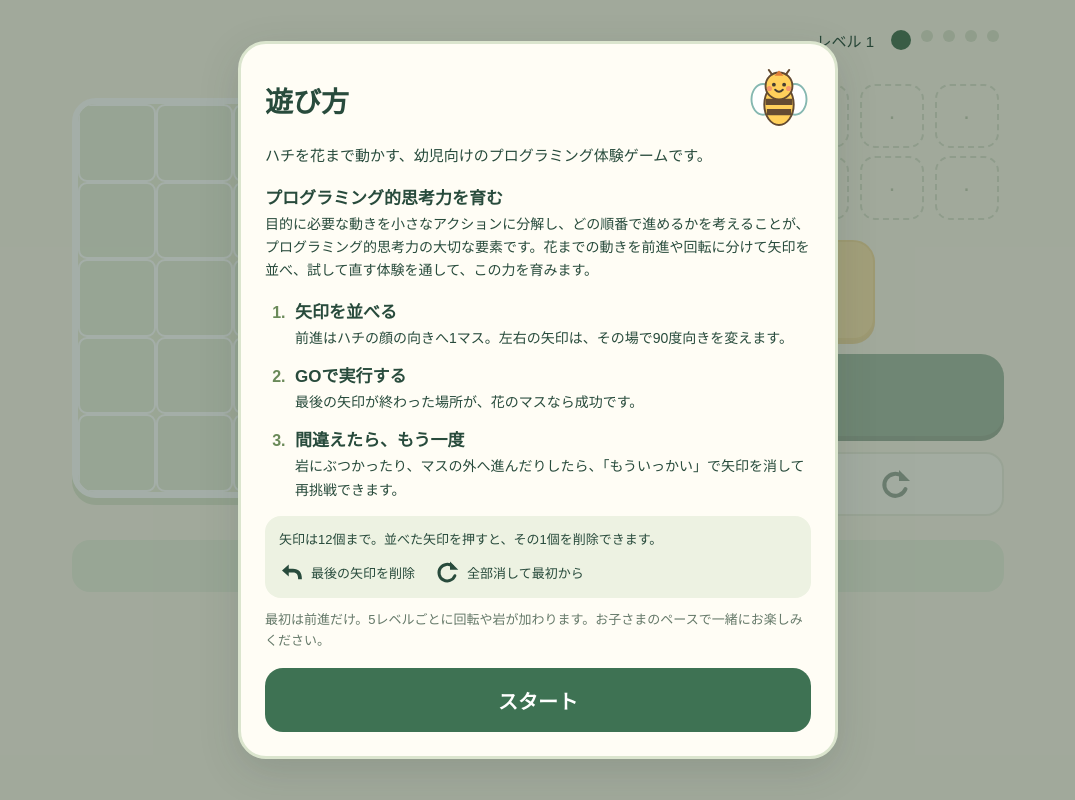
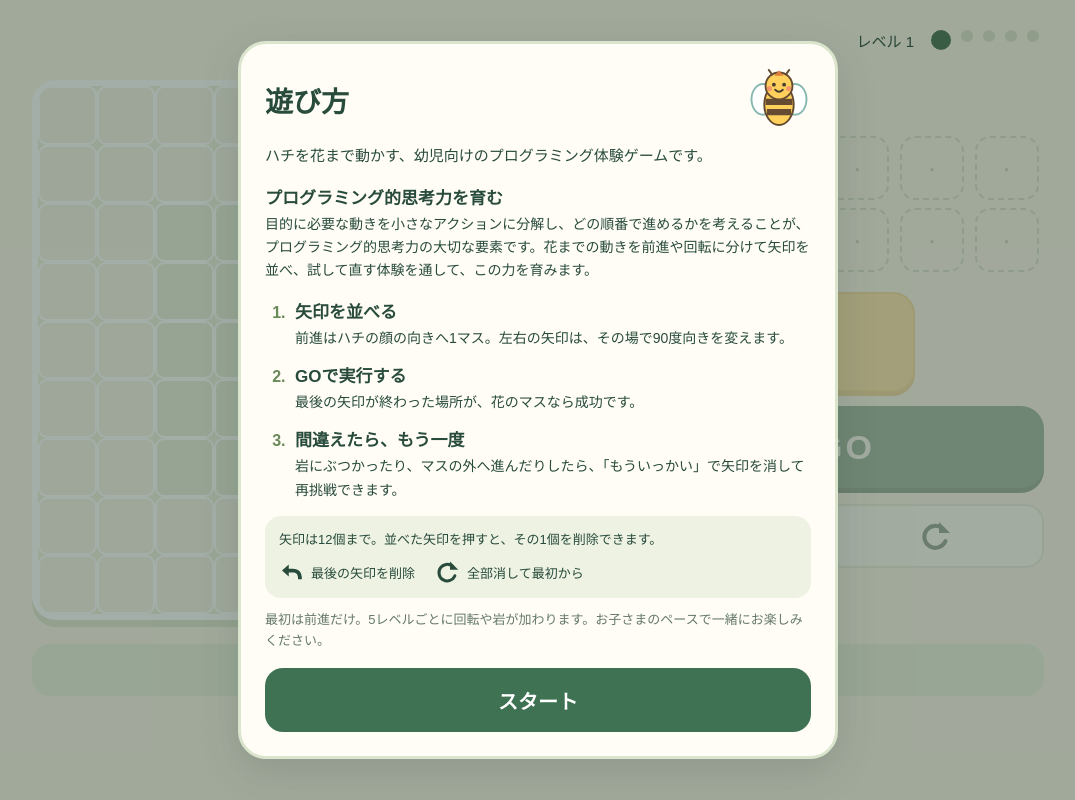
Before and after one commit to a2h1r0/baby-programming, a plain HTML site: page bee-and-flower/index.html in a window 1280 px wide. Shown: the whole page, without its empty margins (102-1177 px from the left). Drawn offline with Linux system fonts and the light colour scheme.

Commit message:
Move result dialog to the control panel and add a two-cell margin around the board

```diff
--- a/bee-and-flower/index.html
+++ b/bee-and-flower/index.html
@@ -38,7 +38,7 @@ svg { display: block; }
 .intro-tool svg { width: 24px; height: 24px; margin-right: 8px; }
 .intro-note { margin: 0 0 16px; color: #657969; font-size: 13px; line-height: 1.6; }
 .intro-start { width: 100%; border-radius: 18px; background: #3e7253; color: #fff; font-size: 20px; font-weight: bold; }
-.shell { max-width: 980px; margin: 0 auto; padding: 24px; }
+.shell { max-width: 1060px; margin: 0 auto; padding: 24px; }
 .toolbar { display: flex; align-items: center; justify-content: flex-end; min-height: 32px; margin: 0 0 24px; }
 .level-dots { display: flex; align-items: center; }
 .level-dot { width: 12px; height: 12px; border-radius: 50%; background: #dce2cd; margin: 0 5px; }
@@ -46,21 +46,23 @@ svg { display: block; }
 .level-dot.done { background: #b4cb9d; }
 .level-text { font-size: 15px; margin-right: 12px; }
 .play-layout { display: flex; align-items: center; justify-content: space-between; }
-.field-panel { width: 432px; padding-right: 24px; }
+.field-panel { width: 564px; padding-right: 24px; }
 .board.retry { outline: 5px solid #e3a057; outline-offset: -5px; }
 .board.retry .cell { background: #f4e3ce; }
 .board.retry .cell.route { background: #ffdc9d; }
-.board-frame { position: relative; width: 400px; height: 400px; background: #fff; border: 6px solid #fff; border-radius: 24px; box-shadow: 0 7px 0 #dfe7d0; overflow: hidden; }
+.board.retry .cell.margin { background: #f9efdd; }
+.board-frame { position: relative; width: 540px; height: 540px; background: #fff; border: 6px solid #fff; border-radius: 24px; box-shadow: 0 7px 0 #dfe7d0; overflow: hidden; }
 .board { position: relative; width: 100%; height: 100%; background: #eef1de; }
-.cell { position: absolute; width: 20%; height: 20%; border: 2px solid #fff; background: #e8eedc; border-radius: 9px; }
+.cell { position: absolute; width: calc(100% / 9); height: calc(100% / 9); border: 2px solid #fff; background: #e8eedc; border-radius: 9px; }
 .cell.route { background: #fff0ba; }
-.flower { position: absolute; width: 17%; height: 17%; margin: 1.5%; }
-.bee { position: absolute; width: 18%; height: 18%; margin: 1%; z-index: 2; transition: left .55s ease-in-out, top .55s ease-in-out; }
+.cell.margin { background: #f4f2e6; }
+.flower { position: absolute; width: calc(100% / 9 * .85); height: calc(100% / 9 * .85); margin: calc(100% / 9 * .075); }
+.bee { position: absolute; width: calc(100% / 9 * .9); height: calc(100% / 9 * .9); margin: calc(100% / 9 * .05); z-index: 2; transition: left .55s ease-in-out, top .55s ease-in-out; }
 .bee-direction { width: 100%; height: 100%; transition: transform .55s ease-in-out; }
 .bee svg, .flower svg { width: 100%; height: 100%; }
 .bee.happy svg { animation: happy .7s ease-in-out infinite alternate; }
 @keyframes happy { from { transform: translateY(0) scale(1); } to { transform: translateY(-9px) scale(1.09); } }
-.control-panel { width: 448px; }
+.control-panel { width: 448px; position: relative; }
 .program { display: flex; flex-wrap: wrap; align-content: flex-start; min-height: 148px; margin: 0 0 12px; padding: 0; list-style: none; }
 .command-slot { width: calc(100% / 6); height: 64px; margin: 4px 0; flex: 0 0 calc(100% / 6); display: flex; justify-content: center; }
 .command-chip { width: 64px; height: 64px; padding: 10px; border-radius: 15px; background: #fff; border: 2px solid #d4dfcc; position: relative; }
@@ -79,7 +81,7 @@ svg { display: block; }
 .edit-buttons { display: flex; margin: 16px -5px 0; }
 .edit-button { flex: 1; display: flex; align-items: center; justify-content: center; background: #fff; border: 2px solid #dbe2d0; border-radius: 18px; margin: 0 5px; padding: 0 8px; font-size: 16px; font-weight: bold; }
 .edit-button svg { width: 32px; height: 32px; margin: 0; }
-.result { position: absolute; left: 4%; right: 4%; top: 4%; bottom: 4%; z-index: 5; border-radius: 26px; border: 3px solid #f0cf70; background: rgba(255, 253, 239, .97); text-align: center; padding: 24px 18px; display: flex; flex-direction: column; justify-content: center; gap: 8px; }
+.result { position: absolute; left: 0; right: 0; top: 0; bottom: 0; z-index: 5; border-radius: 26px; border: 3px solid #f0cf70; background: rgba(255, 253, 239, .97); box-shadow: 0 7px 0 #dfe7d0; text-align: center; padding: 24px 18px; display: flex; flex-direction: column; justify-content: center; gap: 8px; }
 .result #result-icon svg { width: 54px; height: 54px; margin: 0 auto; animation: happy .7s ease-in-out infinite alternate; }
 .result h2 { font-size: 30px; margin: 4px 0; }
 .result button { width: 100%; border-radius: 16px; margin: 3px 0; font-size: 19px; font-weight: bold; background: #3e7253; color: #fff; }
@@ -90,9 +92,9 @@ svg { display: block; }
 .status.retry { background: #ffebce; }
 .cell.obstacle { background: #dce2d0; }
 .cell.obstacle svg { position: absolute; left: 10%; top: 10%; width: 80%; height: 80%; }
-@media (max-width: 980px) { .shell { padding: 20px 18px; } .field-panel { width: 44%; padding-right: 16px; } .control-panel { width: 49%; } .board-frame { width: 360px; height: 360px; max-width: 100%; } }
-@media (max-height: 755px) and (min-width: 860px) { .shell { padding-top: 16px; padding-bottom: 16px; } .toolbar { margin-bottom: 20px; } .board-frame { width: 350px; height: 350px; } .direction-button { height: 82px; } .go { height: 68px; } }
-@media (max-width: 859px) { .shell { padding: 16px 12px; } .toolbar { margin-bottom: 20px; } .play-layout { flex-wrap: wrap; justify-content: center; } .field-panel { width: 100%; padding: 0; } .board-frame { width: 280px; height: 280px; margin: auto; } .control-panel { width: 448px; max-width: 100%; margin-top: 24px; } .result { padding: 12px; gap: 4px; } .result #result-icon svg { width: 44px; height: 44px; } .result h2 { font-size: 26px; } }
+@media (max-width: 1100px) { .shell { padding: 20px 18px; } .field-panel { width: 47%; padding-right: 16px; } .control-panel { width: 49%; } .board-frame { width: 450px; height: 450px; max-width: 100%; } }
+@media (max-height: 755px) and (min-width: 860px) { .shell { padding-top: 16px; padding-bottom: 16px; } .toolbar { margin-bottom: 20px; } .board-frame { width: 486px; height: 486px; max-width: 100%; } .direction-button { height: 82px; } .go { height: 68px; } }
+@media (max-width: 859px) { .shell { padding: 16px 12px; } .toolbar { margin-bottom: 20px; } .play-layout { flex-wrap: wrap; justify-content: center; } .field-panel { width: 100%; padding: 0; } .board-frame { width: 396px; height: 396px; max-width: 100%; margin: auto; } .control-panel { width: 448px; max-width: 100%; margin-top: 24px; } .result { padding: 12px; gap: 4px; } .result #result-icon svg { width: 44px; height: 44px; } .result h2 { font-size: 26px; } }
 @media (max-width: 439px) { .command-slot { width: 25%; flex-basis: 25%; } .program { min-height: 216px; } .level-text { font-size: 14px; margin-right: 4px; } .level-dot { margin: 0 3px; } }
 @media (max-width: 600px) { .intro { padding: 12px; } .intro-card { padding: 20px; border-radius: 22px; } .intro h1 { font-size: 25px; } .intro-bee { width: 52px; height: 52px; flex-basis: 52px; } .intro-lead { margin-bottom: 16px; } }
 @media (prefers-reduced-motion: reduce) { .bee, .bee-direction { transition: none; } .bee.happy svg, .result #result-icon svg { animation: none; } }
@@ -154,11 +156,6 @@ svg { display: block; }
         <div class="field-panel">
           <div class="board-frame">
             <div id="board" class="board" role="img" aria-label="はちさんとおはなのマス目"><div id="cells"></div><div id="flower" class="flower" aria-hidden="true"></div><div id="bee" class="bee" aria-hidden="true"><div id="bee-direction" class="bee-direction"></div></div></div>
-            <div id="result" class="result" hidden role="dialog" aria-modal="true" aria-labelledby="result-title" aria-describedby="status">
-              <div id="result-icon" aria-hidden="true"></div><h2 id="result-title">できたね！</h2>
-              <button id="next" aria-label="つぎのもんだいへ">つぎへ →</button>
-              <button id="retry" hidden aria-label="おなじレベルでもういっかい">もういっかい ↻</button>
-            </div>
           </div>
         </div>
         <div class="control-panel">
@@ -171,6 +168,11 @@ svg { display: block; }
           </div>
           <button id="go" class="go" aria-label="ならべた命令をじっこうする"><span id="go-icon" aria-hidden="true"></span>GO</button>
           <div class="edit-buttons"><button id="undo" class="edit-button" aria-label="さいごの命令を1つけす"><span id="undo-icon" aria-hidden="true"></span></button><button id="restart" class="edit-button" aria-label="命令をぜんぶけしてやりなおす"><span id="restart-icon" aria-hidden="true"></span></button></div>
+          <div id="result" class="result" hidden role="dialog" aria-modal="true" aria-labelledby="result-title" aria-describedby="status">
+            <div id="result-icon" aria-hidden="true"></div><h2 id="result-title">できたね！</h2>
+            <button id="next" aria-label="つぎのもんだいへ">つぎへ →</button>
+            <button id="retry" hidden aria-label="おなじレベルでもういっかい">もういっかい ↻</button>
+          </div>
         </div>
       </div>
       <div id="status" class="status" role="status" aria-live="polite"></div>
@@ -312,9 +314,11 @@ var BeeGame = (function () {
   function placeBee(instant) {
     var bee = byId("bee"), direction = byId("bee-direction");
     if (instant) { bee.style.transition = "none"; direction.style.transition = "none"; }
-    bee.style.left = (position.x * 20) + "%"; bee.style.top = (position.y * 20) + "%";
+    bee.style.left = ((position.x + 2) * 100 / 9) + "%"; bee.style.top = ((position.y + 2) * 100 / 9) + "%";
     direction.style.transform = "rotate(" + angle + "deg)";
-    var description = "5かける5のマス目。はちさんは左から" + (position.x + 1) + "、上から" + (position.y + 1) + "、" + ["うえ", "みぎ", "した", "ひだり"][position.direction] + "むき。おはなは左から" + (course().goal.x + 1) + "、上から" + (course().goal.y + 1), r;
+    var beePlace = (position.x < 0 || position.x >= course().columns || position.y < 0 || position.y >= course().rows)
+      ? "マスのそと" : "左から" + (position.x + 1) + "、上から" + (position.y + 1);
+    var description = "5かける5のマス目。はちさんは" + beePlace + "、" + ["うえ", "みぎ", "した", "ひだり"][position.direction] + "むき。おはなは左から" + (course().goal.x + 1) + "、上から" + (course().goal.y + 1), r;
     for (r = 0; r < course().obstacles.length; r += 1) { description += "。いわは左から" + (course().obstacles[r].x + 1) + "、上から" + (course().obstacles[r].y + 1); }
     byId("board").setAttribute("aria-label", description);
     if (instant) { bee.offsetWidth; bee.style.transition = ""; direction.style.transition = ""; }
@@ -357,19 +361,23 @@ var BeeGame = (function () {
     /* Keep the drawn course while editing or retrying; generate only on entry. */
     if (!currentLevel || currentLevel.number !== levelNumber) { currentLevel = BeeGame.createLevel(levelNumber); }
     var current = course(), x, y, i, routeCell, cell, html = "";
-    for (y = 0; y < current.rows; y += 1) {
-      for (x = 0; x < current.columns; x += 1) {
+    for (y = -2; y < current.rows + 2; y += 1) {
+      for (x = -2; x < current.columns + 2; x += 1) {
+        if (x < 0 || x >= current.columns || y < 0 || y >= current.rows) {
+          html += '<div class="cell margin" style="left:' + ((x + 2) * 100 / 9) + '%;top:' + ((y + 2) * 100 / 9) + '%"></div>';
+          continue;
+        }
         routeCell = false;
         for (i = 0; i < current.path.length; i += 1) { if (current.path[i].x === x && current.path[i].y === y && (current.showPath || (current.partialPath && i % 2 === 0))) { routeCell = true; } }
         cell = "cell" + (routeCell ? " route" : "");
         var rock = false, r;
         for (r = 0; r < current.obstacles.length; r += 1) { if (current.obstacles[r].x === x && current.obstacles[r].y === y) { rock = true; } }
         if (rock) { cell += " obstacle"; }
-        html += '<div class="' + cell + '" style="left:' + (x * 20) + '%;top:' + (y * 20) + '%">' + (rock ? rockArt : '') + '</div>';
+        html += '<div class="' + cell + '" style="left:' + ((x + 2) * 100 / 9) + '%;top:' + ((y + 2) * 100 / 9) + '%">' + (rock ? rockArt : '') + '</div>';
       }
     }
     byId("cells").innerHTML = html;
-    byId("flower").style.left = (current.goal.x * 20) + "%"; byId("flower").style.top = (current.goal.y * 20) + "%";
+    byId("flower").style.left = ((current.goal.x + 2) * 100 / 9) + "%"; byId("flower").style.top = ((current.goal.y + 2) * 100 / 9) + "%";
     byId("game").className = current.allowTurns ? "" : "straight-only";
     byId("left").hidden = !current.allowTurns; byId("right").hidden = !current.allowTurns;
     byId("level-text").textContent = "レベル " + levelNumber;
@@ -418,7 +426,13 @@ var BeeGame = (function () {
     if (index >= commands.length) { finish(BeeGame.outcome(position, course())); return; }
     active = index; renderProgram(); status((index + 1) + "ばんめ：" + labels[commands[index]]);
     var next = BeeGame.step(position, commands[index], course());
-    if (next.outside || next.blocked) { timer = window.setTimeout(function () { finish(next.blocked ? "blocked" : "outside"); }, 650); return; }
+    if (next.blocked) { timer = window.setTimeout(function () { finish("blocked"); }, 650); return; }
+    if (next.outside) {
+      /* Show the overshoot: the bee steps into the paler margin before the dialog opens. */
+      position = next; placeBee(false);
+      timer = window.setTimeout(function () { finish("outside"); }, 700);
+      return;
+    }
     if (commands[index] === "L") { angle -= 90; }
     if (commands[index] === "R") { angle += 90; }
     position = next; placeBee(false);
```
